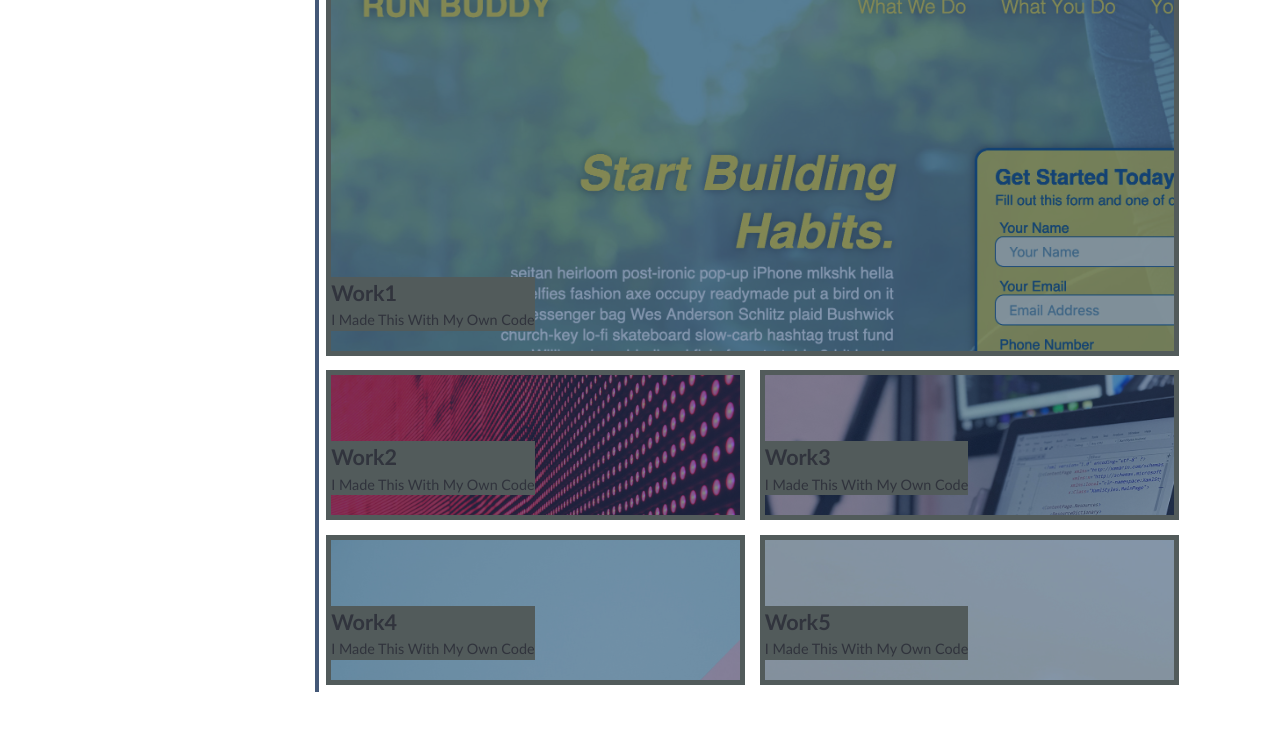
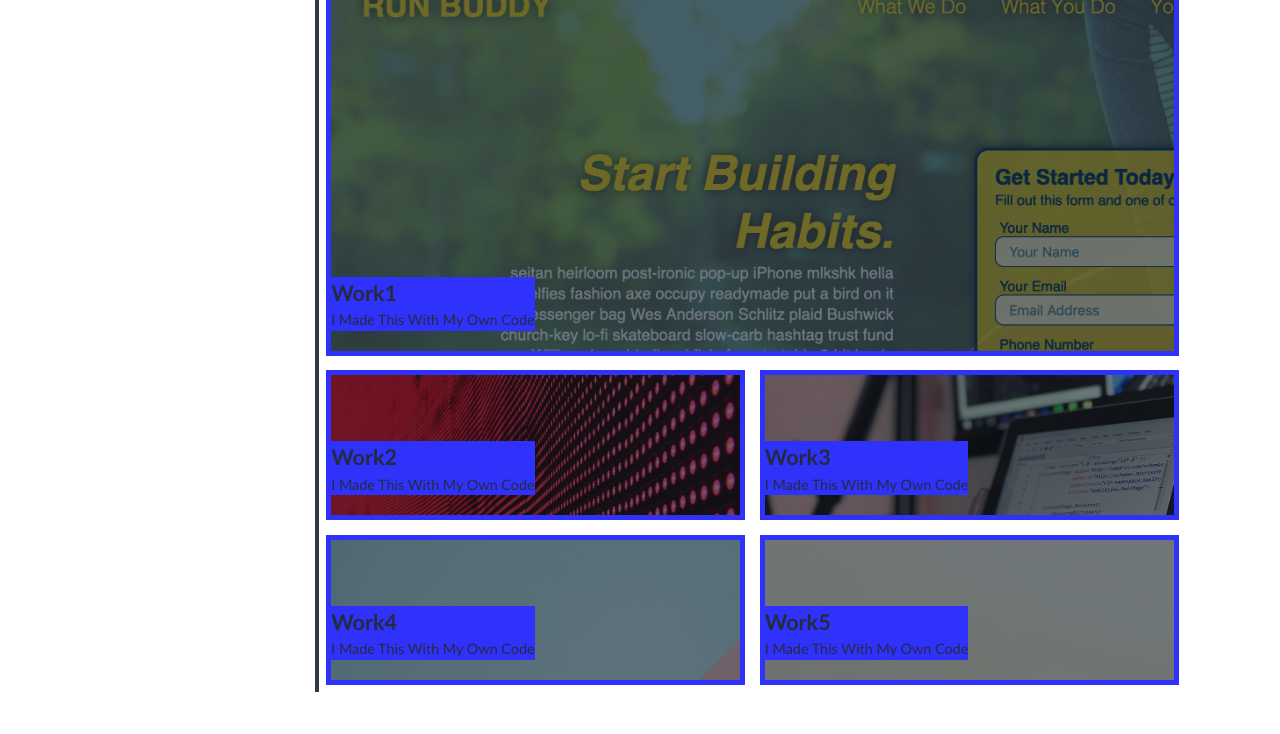
Before and after one commit to agentlittle/module2, a plain HTML site: page index.html in a window 1280 px wide. Shown: the part 599-1333 px from the top of the page. Drawn offline with Linux system fonts and the light colour scheme.

Commit message:
2nd revision

```diff
--- a/css/style.css
+++ b/css/style.css
@@ -3,10 +3,10 @@
 }
 
 :root {
-  --primary: rgba(68, 88, 119, 1);
-  --secondary: rgb(82, 91, 91);
-  --tertiary: rgba(49,52,61,1);
-  --dark: rgba(28,29,33,1);
+  --primary: rgb(49, 56, 67);
+  --secondary: rgb(47, 50, 250);
+  --tertiary: rgb(37, 43, 61);
+  --dark: rgb(54, 56, 65);
   --light: rgba(238,238,247,1);
 
 }
```
Also changed, not shown: 1 other file.
